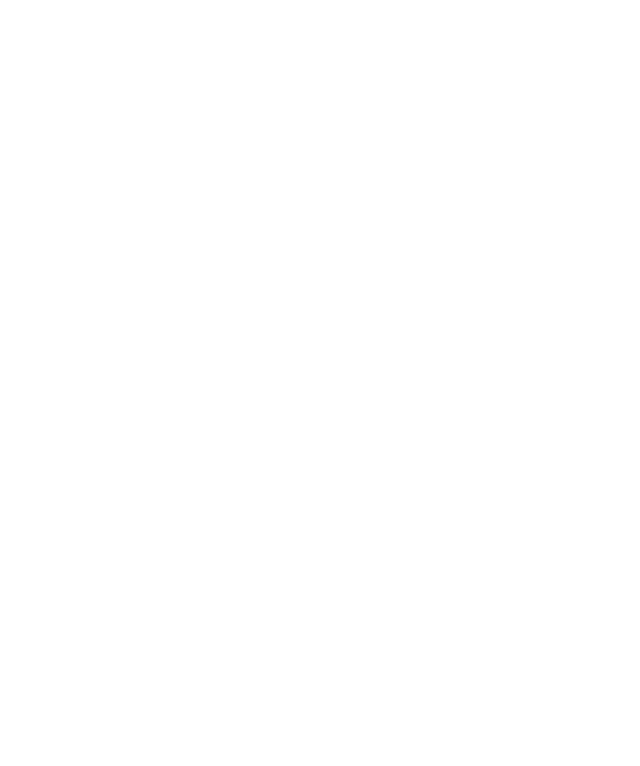
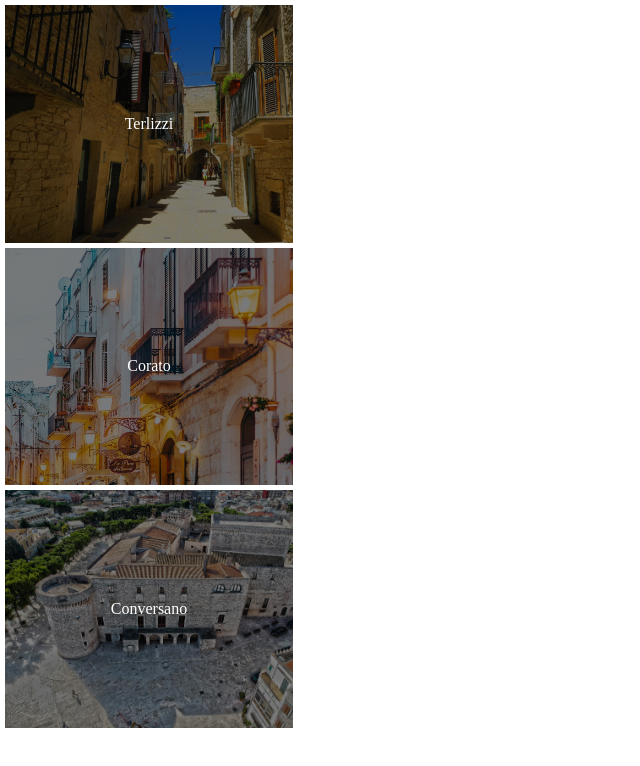
Before and after one commit to andemarco/htmlcss-airbnb, a plain HTML site: page index.html in a window 1280 px wide. Shown: the whole page, without its empty margins (0-640 px from the left). Drawn offline with Linux system fonts and the light colour scheme.

Commit message:
Inserimento elementi + CSS

```diff
--- a/css/style.css
+++ b/css/style.css
@@ -0,0 +1,49 @@
+* {
+  box-sizing: border-box;
+  margin: 0;
+  padding: 0;
+  color: white
+}
+.container {
+  height: 90vh;
+  width: 90vw;
+}
+
+.box {
+  height: 33%;
+  width: 25%;
+  position: relative;
+  margin:5px;
+}
+
+.box.terlizzi {
+  background-image: url(../img/Terlizzi.jpg);
+  background-size: cover;
+  background-repeat: no-repeat;
+}
+
+.box.corato {
+  background-image: url(../img/corato.jpg);
+  background-size: cover;
+  background-repeat: no-repeat;
+}
+
+.box.conversano {
+  background-image: url(../img/conversano.jpg);
+  background-size: cover;
+  background-repeat: no-repeat;
+}
+
+.layover {
+  position: absolute;
+  height: 100%;
+  width: 100%;
+  background-color: rgba(0, 0, 0, 0.5);
+}
+
+.city_name{
+  position: absolute;
+  left: 50%;
+  top: 50%;
+  transform: translate(-50%, -50%);
+}
--- a/index.html
+++ b/index.html
@@ -1,22 +1,26 @@
 <!DOCTYPE html>
 <html lang="en" dir="ltr">
   <head>
+    <link rel="stylesheet" href="css\style.css">
     <meta charset="utf-8">
     <title></title>
   </head>
   <body>
     <div class="container">
-      <div class="Terlizzi">
-
+      <div class="box terlizzi">
+        <div class="layover">
+        </div>
+        <p class="city_name">Terlizzi</p>
       </div>
-      <div class="Corato">
-
+      <div class="box corato">
+        <div class="layover">
+        </div>
+        <p class="city_name">Corato</p>
       </div>
-      <div class="Conversano">
-
+      <div class="box conversano">
+        <div class="layover">
+        </div>
+        <p class="city_name">Conversano</p>
       </div>
-
-    </div>
-
-  </body>
+    </body>
 </html>
```
